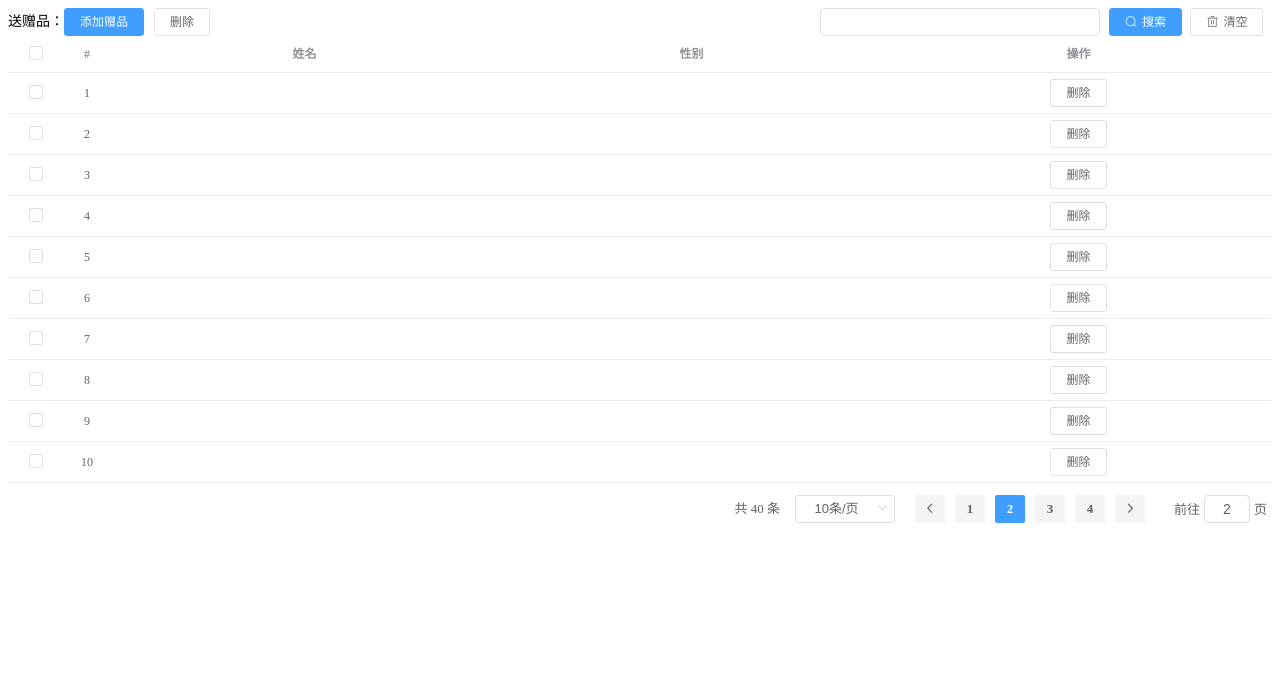
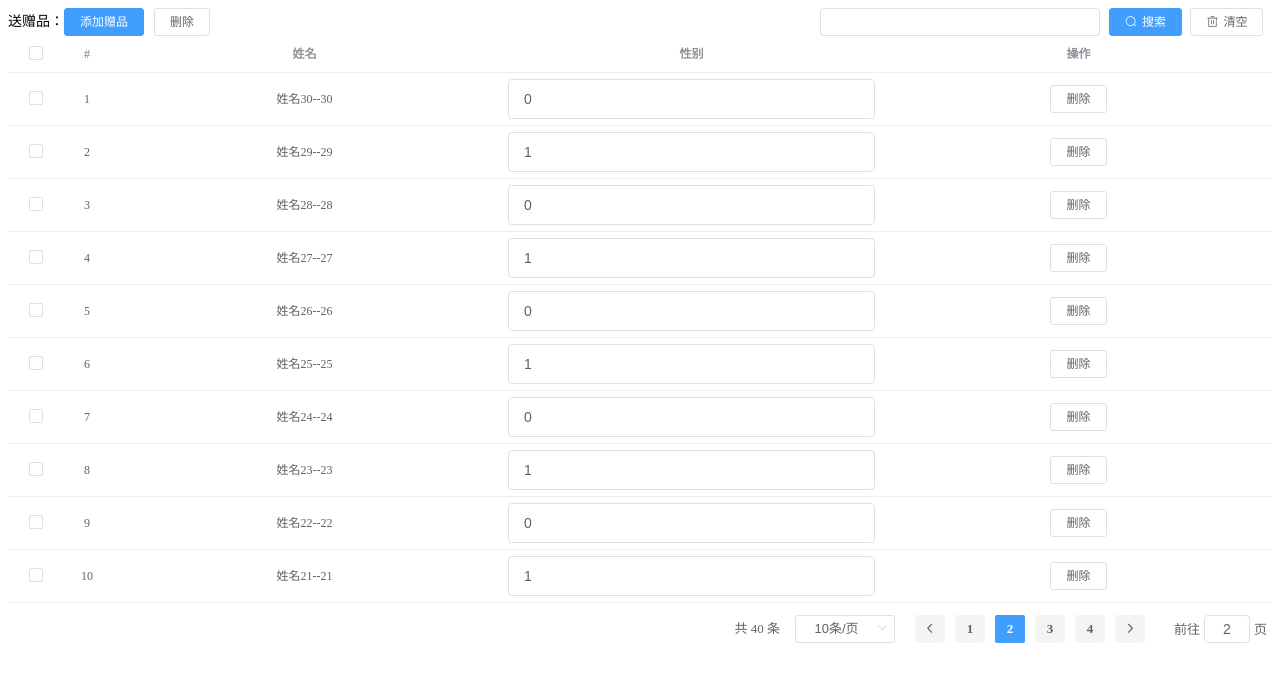
Before and after one commit to zhanghaoranas/vuetest, a Vue app: page /eltableshow in a window 1280 px wide. Shown: the top 682 px of the page. Built offline with nearby package versions, Linux system fonts and the light colour scheme; what @smallwei/avue would draw is missing.

Commit message:
都不知为啥突然成功了。

```diff
--- a/src/views/tableShow.vue
+++ b/src/views/tableShow.vue
@@ -1,6 +1,9 @@
 <template>
   <div class="elTableShow">
     <el-table-show :data="tabData" :option="option" :page.sync="page" searchKey="name" @select-change="selectionChange">
+      <template v-slot:sex="{ row }">
+        <el-input v-model="row.sex"></el-input>
+      </template>
       <template slot="menuLeft">
         <span>送赠品：</span>
         <el-button size="mini" type="primary">添加赠品</el-button>
@@ -37,6 +40,7 @@ export default {
             {
               label: '性别',
               prop: 'sex',
+              slot: true,
             },
           ],
         },
@@ -70,7 +74,7 @@ export default {
     },
   };
 </script>
-<style scoped lang='scss'>
+<style scoped lang="scss">
   .elTableShow {
     font-size: 14px;
   }
```
Also changed, not shown: src/components/ElTableShow.vue (+12 -6 lines). Lines whose indentation alone changed are shown as unchanged.
